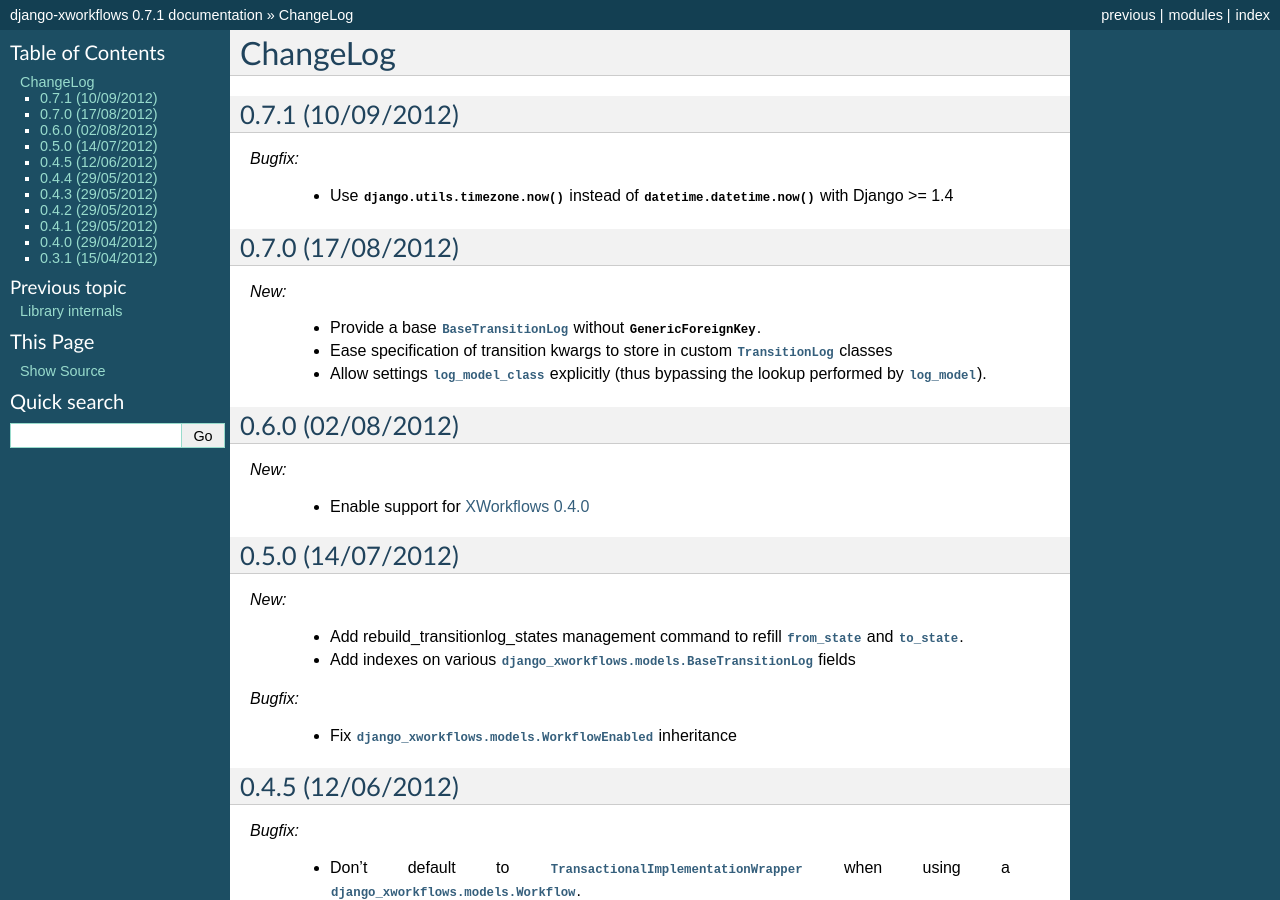
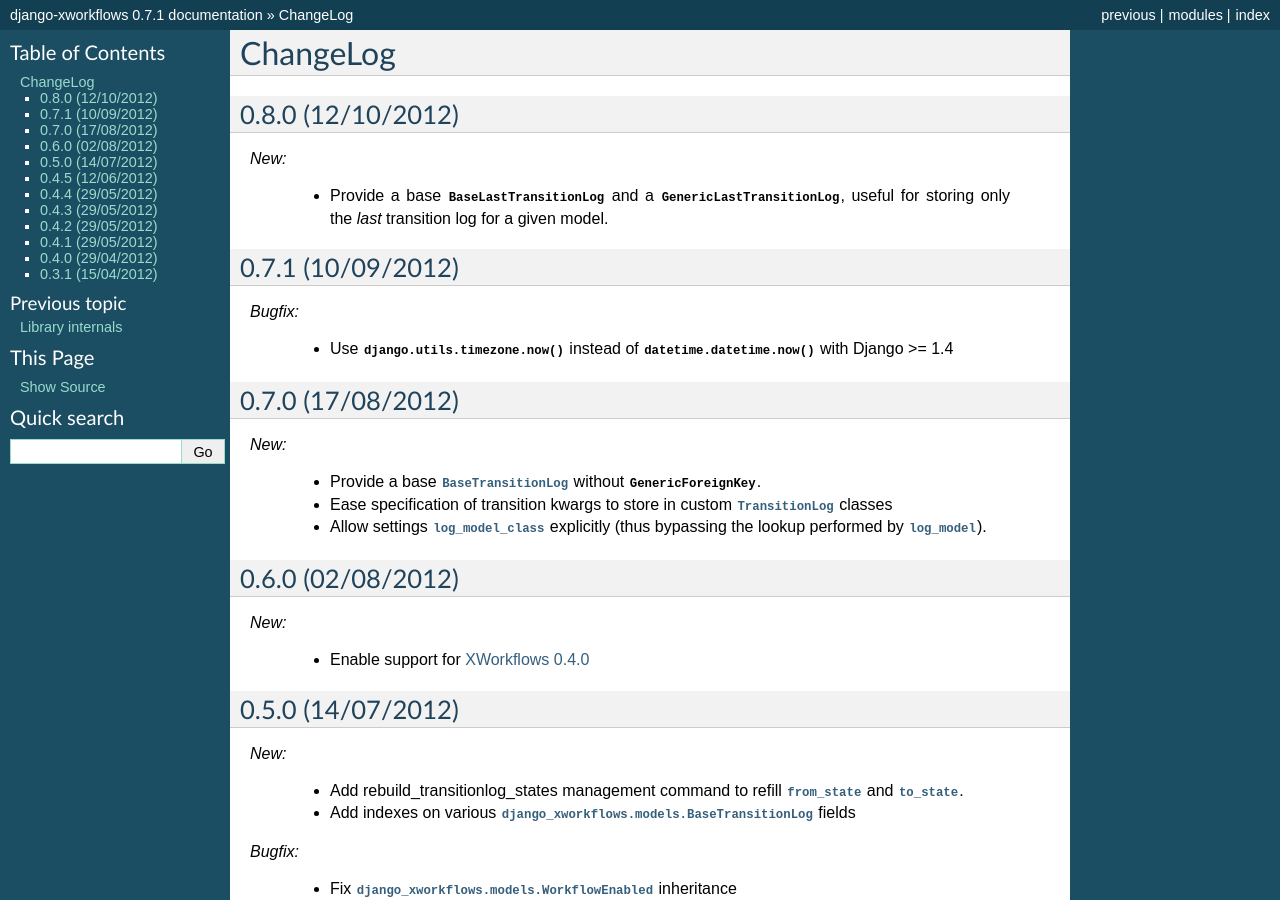
Before and after one commit to rbarrois/django_xworkflows, a Sphinx documentation site: the page built from doc/changelog.rst, in a window 1280 px wide and 900 px high. Built offline with Sphinx 7.4.7, drawn with Linux system fonts in a browser that asks for light colours.

Commit message:
Update ChangeLog.
Signed-off-by: Raphaël Barrois <raphael.barrois@polyconseil.fr>

```diff
--- a/doc/changelog.rst
+++ b/doc/changelog.rst
@@ -1,5 +1,13 @@
 ChangeLog
 =========
+
+0.8.0 (12/10/2012)
+------------------
+
+*New:*
+
+    * Provide a base :class:`~django_xworkflows.models.BaseLastTransitionLog` and a :class:`~django_xworkflows.models.GenericLastTransitionLog`,
+      useful for storing only the *last* transition log for a given model.
 
 0.7.1 (10/09/2012)
 ------------------
```
